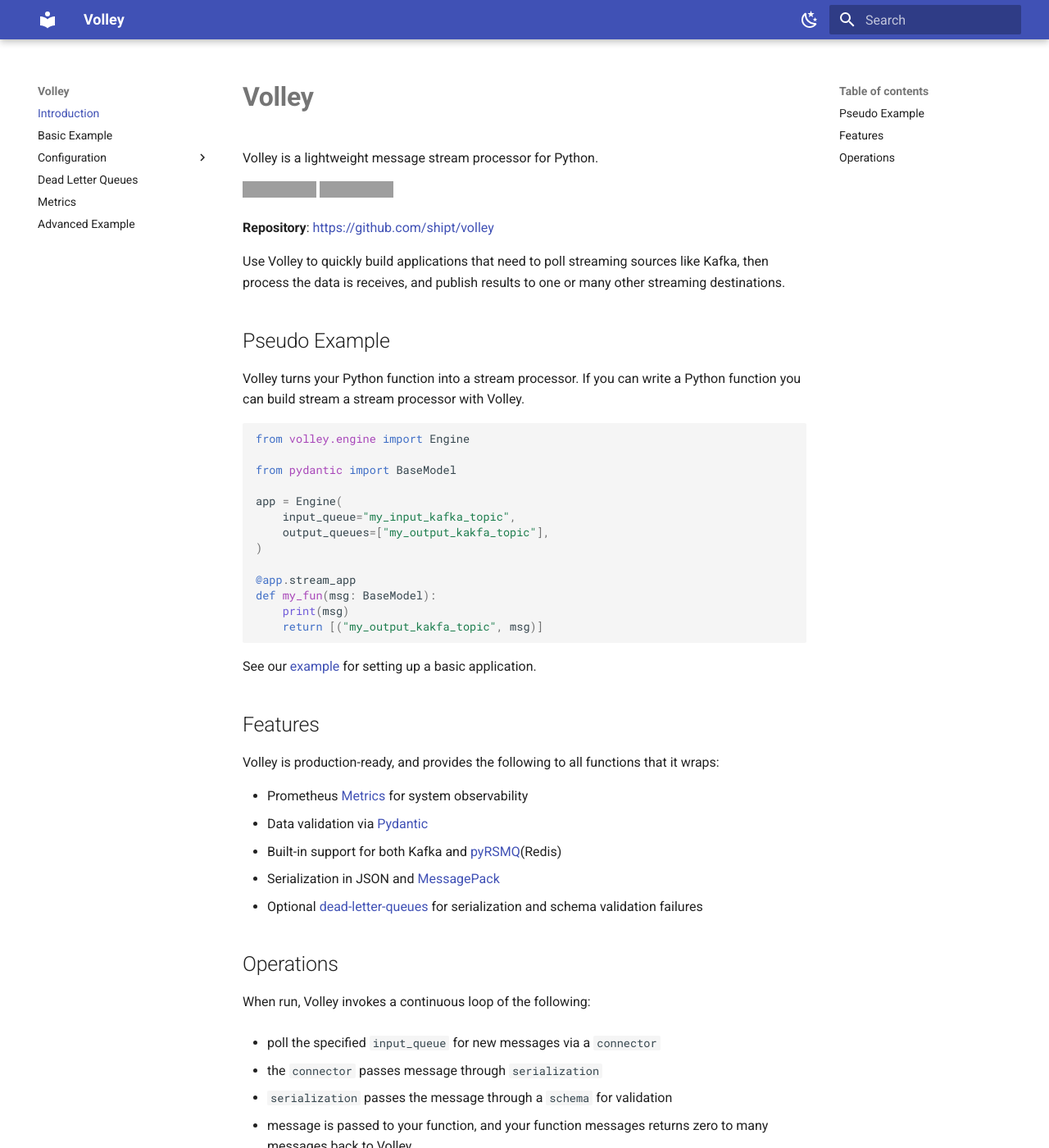
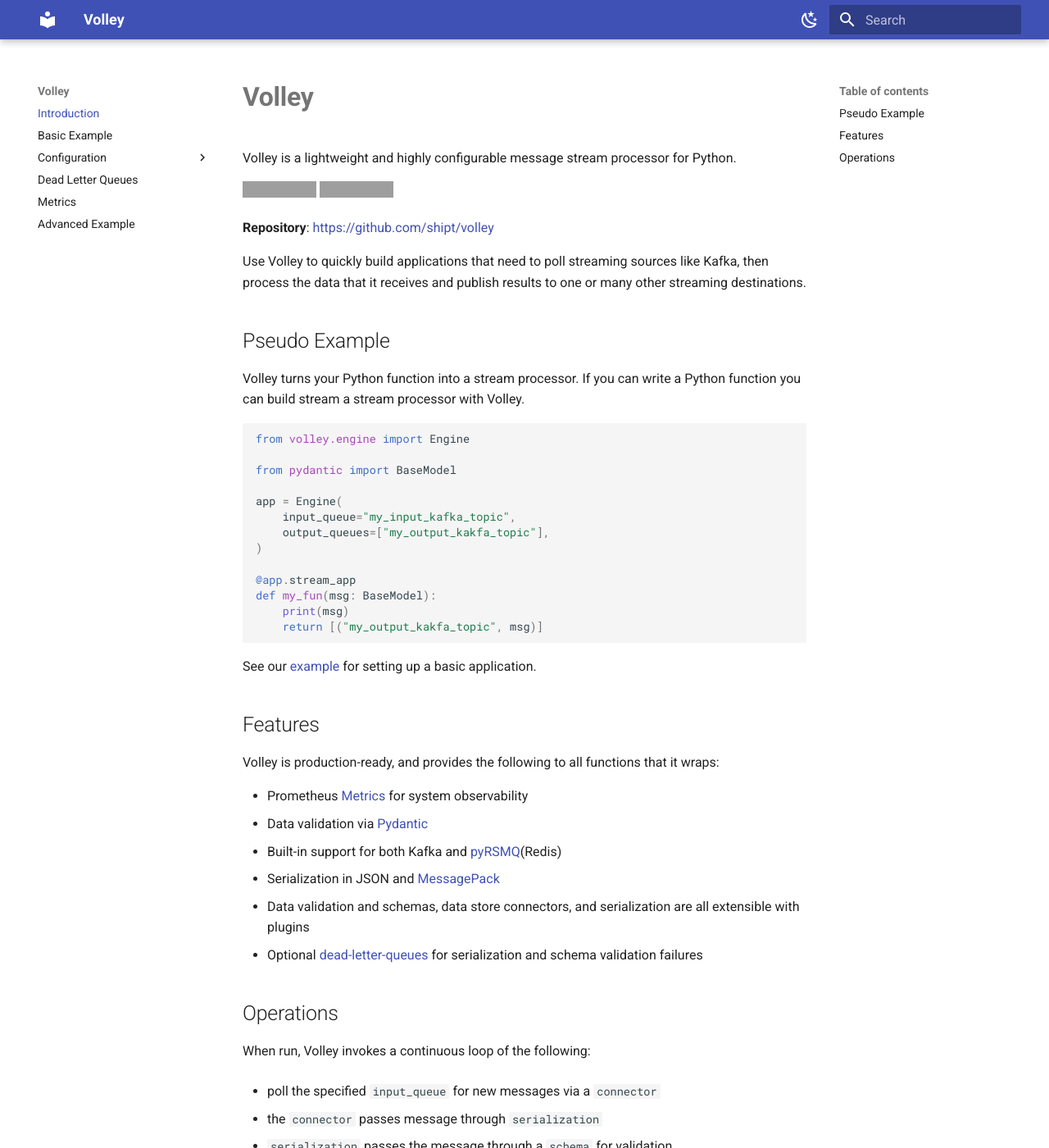
Before and after one commit to shipt/py-volley, an MkDocs documentation site: the page built from docs/docs/index.md, in a window 1280 px wide and 1400 px high. Shown: the whole window at 82% size. Built offline with MkDocs 1.6.1 and Material for MkDocs 9.7.7, drawn with Linux system fonts in a browser that asks for light colours; grey boxes are pictures that could not be loaded.

Commit message:
fix some typos

```diff
--- a/docs/docs/index.md
+++ b/docs/docs/index.md
@@ -1,6 +1,6 @@
 # **Volley**
 
-Volley is a lightweight message stream processor for Python.
+Volley is a lightweight and highly configurable message stream processor for Python.
 
 <a href="https://drone.shipt.com/shipt/volley" target="_blank">
     <img src="https://drone.shipt.com/api/badges/shipt/volley/status.svg?ref=refs/heads/main" alt="Test">
@@ -11,7 +11,7 @@
 
 **Repository**: [https://github.com/shipt/volley](https://github.com/shipt/volley)
 
-Use Volley to quickly build applications that need to poll streaming sources like Kafka, then process the data is receives, and publish results to one or many other streaming destinations.
+Use Volley to quickly build applications that need to poll streaming sources like Kafka, then process the data that it receives and publish results to one or many other streaming destinations.
 
 
 ## Pseudo Example
@@ -46,6 +46,7 @@
 - Data validation via [Pydantic](https://pydantic-docs.helpmanual.io/)
 - Built-in support for both Kafka and [pyRSMQ](https://github.com/mlasevich/PyRSMQ)(Redis)
 - Serialization in JSON and [MessagePack](https://msgpack.org/index.html)
+- Data validation and schemas, data store connectors, and serialization are all extensible with plugins
 - Optional [dead-letter-queues](deadletterqueue.md) for serialization and schema validation failures
 
 ## Operations
```
